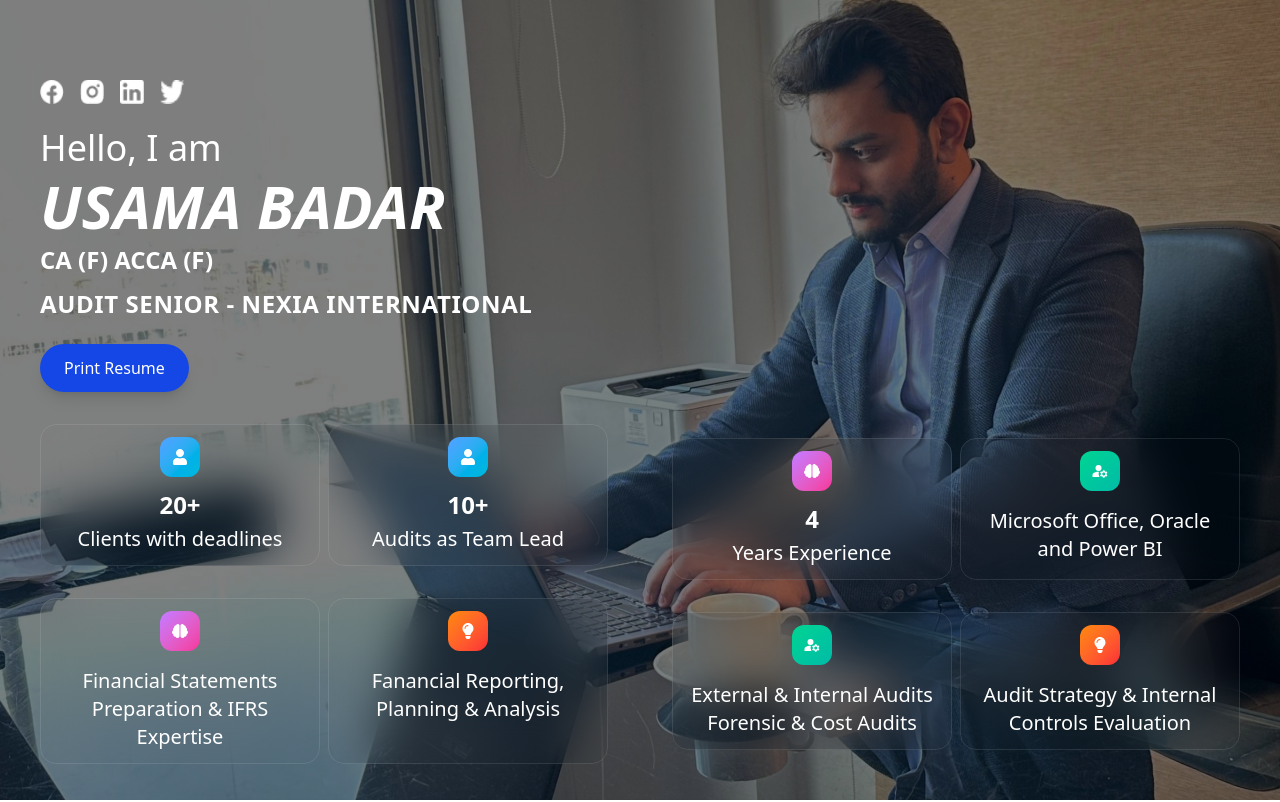
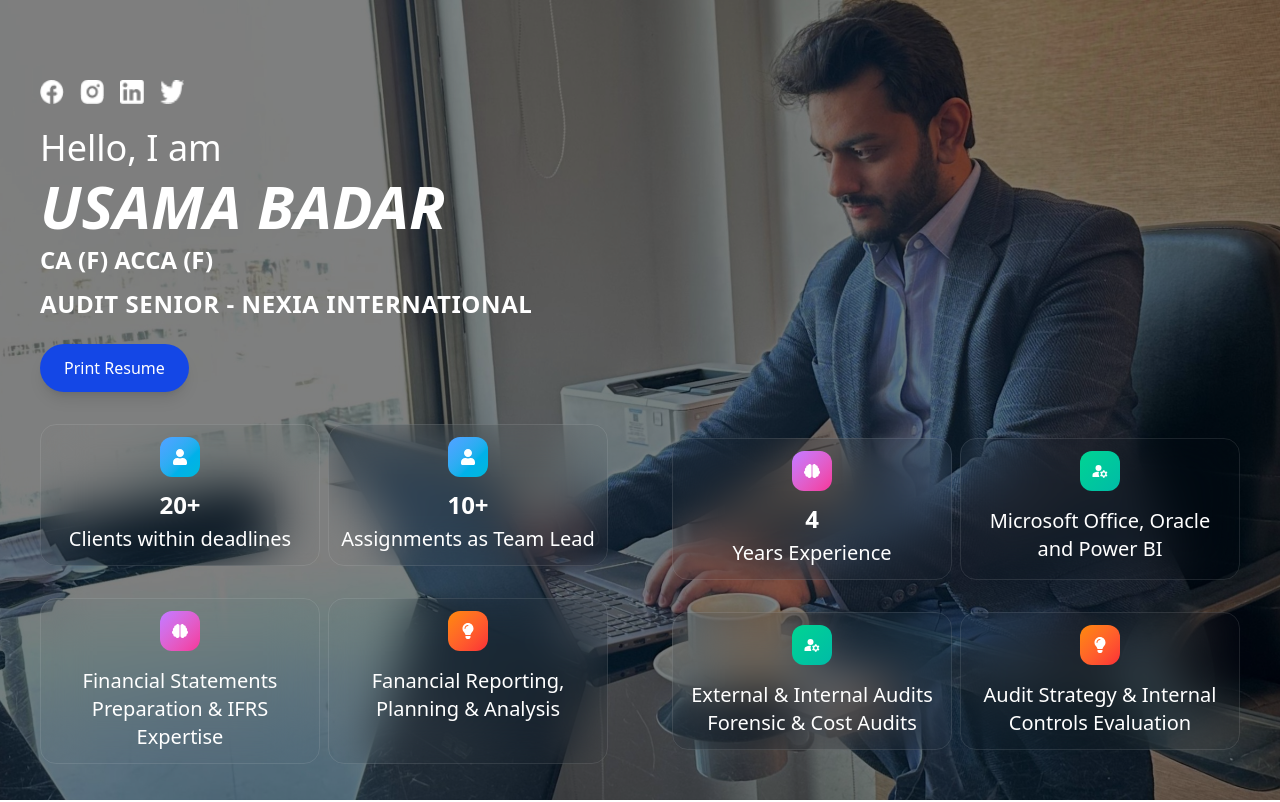
Before and after one commit to Talhabadar184/usamabadar-portfolio, a React (Vite) app: page / in a window 1280 px wide. Shown: the top 802 px of the page. Built offline with nearby package versions, Linux system fonts and the light colour scheme.

Commit message:
experience commit

```diff
--- a/src/Home/Home.jsx
+++ b/src/Home/Home.jsx
@@ -55,13 +55,13 @@ function Home() {
     {
       icon: <FaUser />,
       number: "20+",
-      label: "Clients with  deadlines  ",
+      label: "Clients within deadlines  ",
       color: "from-blue-400 to-cyan-500",
     },
     {
       icon: <FaUser />,
       number: "10+",
-      label: "Audits as Team Lead",
+      label: "Assignments as Team Lead",
       color: "from-blue-400 to-cyan-500",
     },
       {
```
